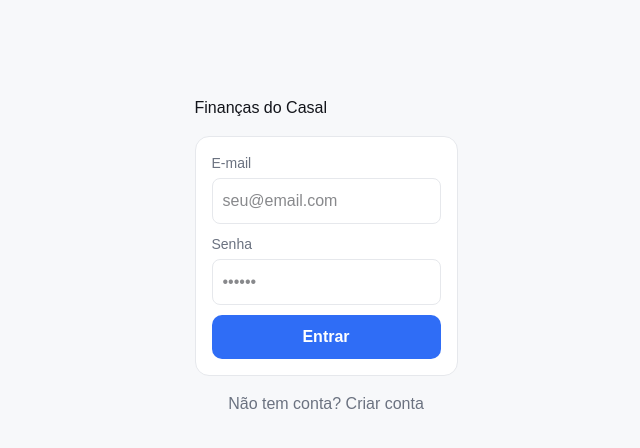
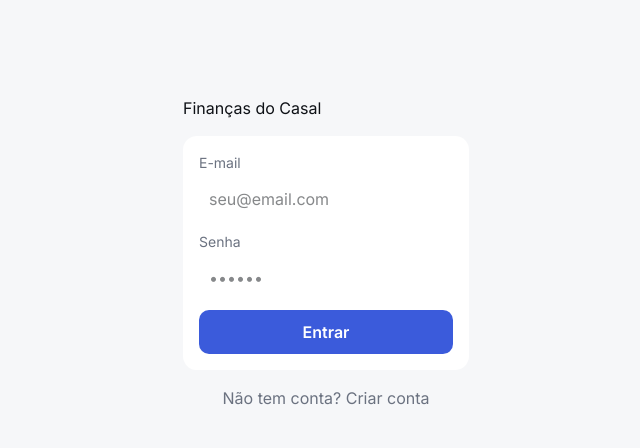
Before and after one commit to luiznocencio/financas-casal, a Next.js app: page /login in a window 1280 px wide. Shown: the top 448 px of the page, without its empty margins (314-954 px from the left). Built offline with nearby package versions, Linux system fonts and the light colour scheme.

Commit message:
feat(ui): fontes Inter/IBM Plex Mono + tokens do design system

```diff
--- a/src/app/globals.css
+++ b/src/app/globals.css
@@ -1,46 +1,51 @@
 @import "tailwindcss";
 
 :root {
-  --background: #ffffff;
-  --foreground: #171717;
-}
-
-@theme inline {
-  --color-background: var(--background);
-  --color-foreground: var(--foreground);
-  --font-sans: var(--font-geist-sans);
-  --font-mono: var(--font-geist-mono);
-}
-
-@media (prefers-color-scheme: dark) {
-  :root {
-    --background: #0a0a0a;
-    --foreground: #ededed;
-  }
-}
-
-body {
-  background: var(--background);
-  color: var(--foreground);
-  font-family: Arial, Helvetica, sans-serif;
-}
-
-:root {
-  --bg: #f7f8fa;
+  --bg: #f6f7f9;
   --surface: #ffffff;
-  --text: #12141a;
+  --surface-2: #f1f3f6;
+  --text: #0e1116;
   --muted: #6b7280;
-  --accent: #2f6df6;
-  --positivo: #178a5a;   /* receitas / saldo positivo */
-  --negativo: #c23b3b;   /* despesas */
-  --borda: #e6e8ec;
+  --border: #e6e8ec;
+  --accent: #3b5bdb;
+  --accent-weak: #eaeefd;
+  --positivo: #12915b;
+  --negativo: #d23b3b;
+  --pessoa-a: #0e9aa7;   /* 1º membro */
+  --pessoa-b: #e8833a;   /* 2º membro */
+  --pessoa-conjunto: #8a94a6;
   --radius: 14px;
+  --radius-sm: 10px;
+  --shadow: 0 1px 2px rgba(16,17,22,.05), 0 6px 20px rgba(16,17,22,.05);
+  --font-sans: var(--font-sans, ui-sans-serif, system-ui, sans-serif);
+  --font-mono: var(--font-mono, ui-monospace, monospace);
 }
 @media (prefers-color-scheme: dark) {
   :root {
-    --bg: #0e1014; --surface: #171a21; --text: #f3f4f6; --muted: #9aa1ac;
-    --accent: #5b8cff; --positivo: #3ecf8e; --negativo: #ff6b6b; --borda: #262a33;
+    --bg: #0c0e12;
+    --surface: #14171d;
+    --surface-2: #1a1e25;
+    --text: #eaecef;
+    --muted: #98a1ae;
+    --border: #242832;
+    --accent: #6b86ff;
+    --accent-weak: #1b2740;
+    --positivo: #3ecf8e;
+    --negativo: #ff6b6b;
+    --pessoa-a: #35c4cf;
+    --pessoa-b: #f2a35f;
+    --pessoa-conjunto: #9aa4b2;
+    --shadow: 0 1px 2px rgba(0,0,0,.4), 0 6px 20px rgba(0,0,0,.35);
   }
 }
-body { background: var(--bg); color: var(--text); }
+body {
+  background: var(--bg);
+  color: var(--text);
+  font-family: var(--font-sans);
+  -webkit-font-smoothing: antialiased;
+}
 .tabular { font-variant-numeric: tabular-nums; }
+.mono { font-family: var(--font-mono); font-variant-numeric: tabular-nums; }
+@media (prefers-reduced-motion: reduce) {
+  * { animation-duration: .001ms !important; transition-duration: .001ms !important; }
+}
--- a/src/app/layout.tsx
+++ b/src/app/layout.tsx
@@ -1,16 +1,9 @@
 import type { Metadata } from "next";
-import { Geist, Geist_Mono } from "next/font/google";
+import { Inter, IBM_Plex_Mono } from "next/font/google";
 import "./globals.css";
 
-const geistSans = Geist({
-  variable: "--font-geist-sans",
-  subsets: ["latin"],
-});
-
-const geistMono = Geist_Mono({
-  variable: "--font-geist-mono",
-  subsets: ["latin"],
-});
+const inter = Inter({ subsets: ["latin"], variable: "--font-sans", display: "swap" });
+const mono = IBM_Plex_Mono({ subsets: ["latin"], weight: ["500", "600"], variable: "--font-mono", display: "swap" });
 
 export const metadata: Metadata = {
   title: "Create Next App",
@@ -20,8 +13,8 @@ export const metadata: Metadata = {
 export default function RootLayout({ children }: LayoutProps<"/">) {
   return (
     <html
-      lang="en"
-      className={`${geistSans.variable} ${geistMono.variable} h-full antialiased`}
+      lang="pt-BR"
+      className={`${inter.variable} ${mono.variable} h-full antialiased`}
     >
       <body className="min-h-full flex flex-col">{children}</body>
     </html>
```
